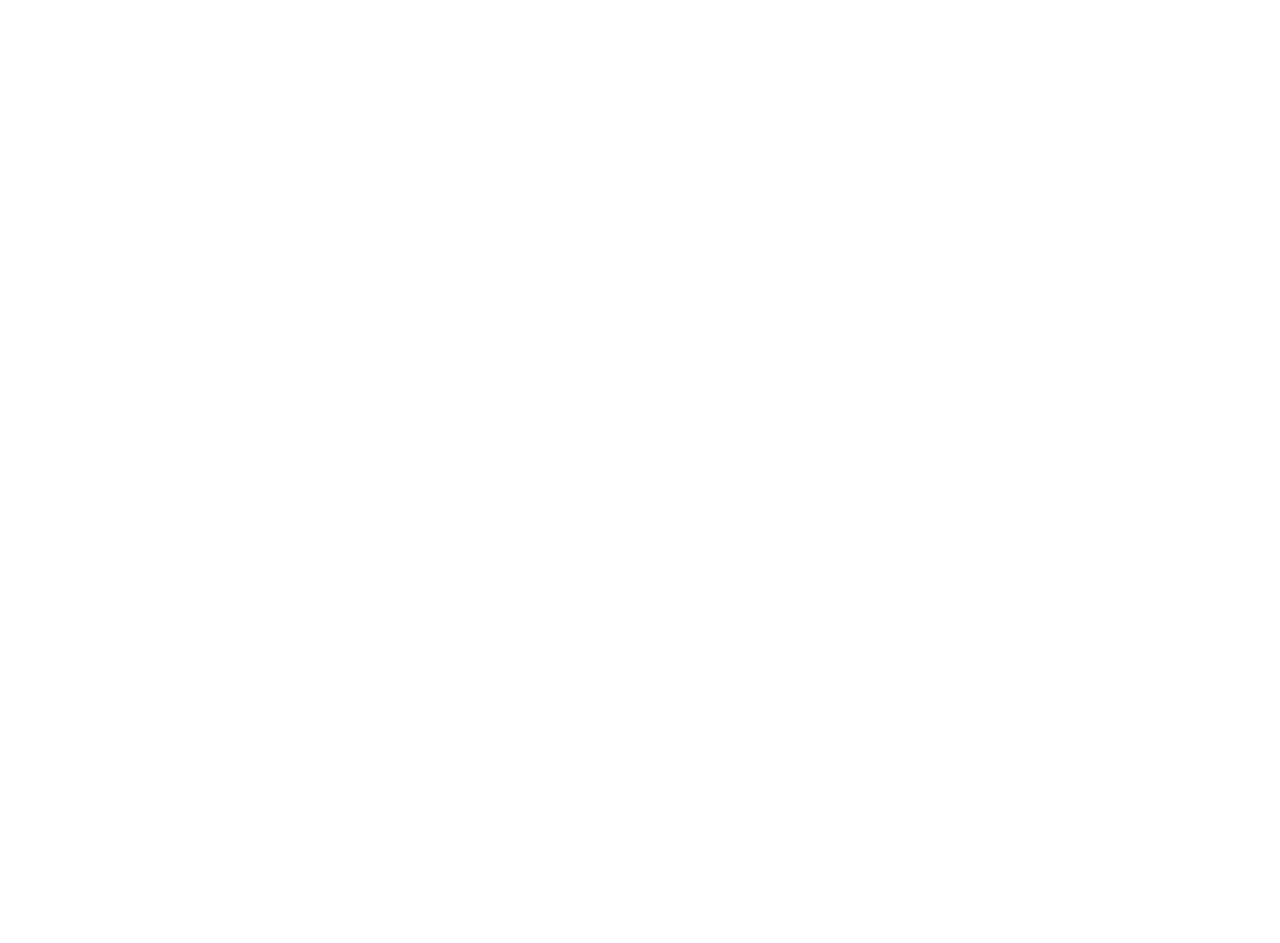
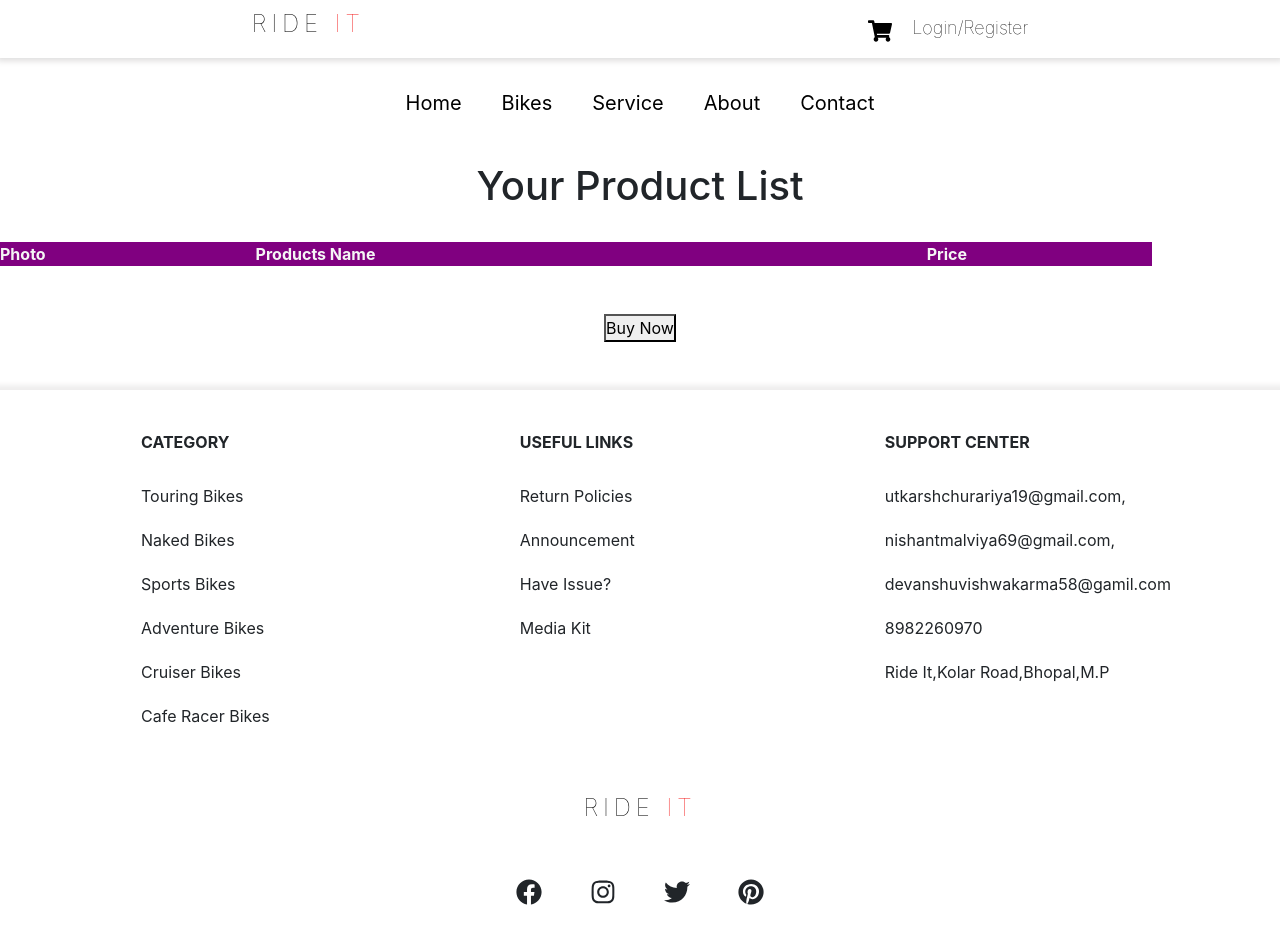
Before and after one commit to Utk1rs8/React_internship, a React (Create React App) app: page /cartitem in a window 1280 px wide. Before the commit this address had no page. Before the commit the page ends 800 px from the top, so only its background shows below. Built offline with nearby package versions, Linux system fonts and the light colour scheme.

Commit message:
bikedetails

```diff
--- a/src/App.js
+++ b/src/App.js
@@ -12,6 +12,7 @@ import AdminDashboard from "./AdminDashboard";
 import SliderDetail from "./SliderDetail";
 import Accessories from "./Accessories";
 import BikeDetails from "./Bikedetails";
+import CartItem from "./Cartitem";
 
 
 
@@ -34,6 +35,7 @@ const App=()=>{
               <Route path="sliderdetail" element={<SliderDetail/>}/>
               <Route path="accessories" element={<Accessories/>}/>
               <Route path="Adminlogin" element={<AdminDashboard/>}/>
+              <Route path="cartitem" element={<CartItem/>} />
             </Route>
            </Routes>
         </BrowserRouter>
--- a/src/Bikedetails.js
+++ b/src/Bikedetails.js
@@ -1,9 +1,12 @@
 import { useParams } from 'react-router-dom';
 import { useState, useEffect } from 'react';
 import axios from 'axios';
+import { useDispatch } from 'react-redux';
+import { addtoCart } from "./cartSlice";
 
 const BikeDetails = () => {
   const { id } = useParams();
+  const dispatch= useDispatch();
   const [product, setProduct] = useState(null);
 
   useEffect(() => {
@@ -30,6 +33,7 @@ const BikeDetails = () => {
       <h1>Fuel Tank:{product.fuel_tank}</h1>
       <h1>Power:{product.power}</h1>
       <h1>Torque:{product.tourque}</h1>
+      <button onClick={()=>{dispatch(addtoCart({id:product.id, name:product.name, price:product.price, image:product.image }))}}>Add to Cart</button>
     </div>
     </>
   );
--- /dev/null
+++ b/src/Cartitem.js
@@ -0,0 +1,63 @@
+import {useSelector, useDispatch} from "react-redux";
+import { removeItem} from "./cartSlice";
+import { useNavigate } from "react-router-dom";
+const CartItem=()=>{
+    const cartData= useSelector((state)=>state.mycart.cart);
+    const dispatch= useDispatch();
+    const mynav= useNavigate();
+    let netAmount=0;
+     const ans=cartData.map((key)=>{
+            netAmount+=key.price*key.qnty;
+           return(
+            <>
+              <tr>
+                <td> <img src={key.image} width="100"/></td>
+                <td className="cart-txt"> {key.name} </td>
+                <td className="cart-txt"> ${key.price} </td>
+                <td>
+                 <button className="p-but1" onClick={()=>{dispatch(removeItem(key.id))}}>Remove</button>
+                </td>
+              </tr>
+              <tr align="left">
+                    </tr>
+            </>
+           )
+     })
+
+
+const BuyNow=()=>{
+  mynav("/buynow");
+}
+
+    return(
+        <>
+         <br/>
+          <center><h1 className="cart-product-name">Your Product List</h1></center>
+                 <br/>
+                 <table width="90%" align="center" >
+                    <tr align="left" style={{backgroundColor:"purple",color:"whitesmoke"}}>
+                        <th className="cart-up-txt"> Photo </th>
+                        <th className="cart-up-txt"> Products Name</th>
+                        <th className="cart-up-txt"> Price</th>
+                        <th> </th>
+                    </tr>
+                    {ans}
+                    <tr align="left">
+                        <th> </th>
+                        <th></th>
+                        <th> </th>
+                        <th> </th>
+                    </tr>
+                 </table>
+
+              <br/> <br/>
+             <center>
+             <button className="cart-buy" onClick={BuyNow}> Buy Now </button>
+             </center>
+             <br/>
+             <br/>
+
+        </>
+    )
+}
+export default CartItem;
--- a/src/Layout.js
+++ b/src/Layout.js
@@ -15,7 +15,7 @@ const Layout=()=>{
 
                 <div id="Cartandlog">
                      <div id="cart">
-                        <Link id="carticon"><FaShoppingCart/></Link>
+                        <Link to="cartitem" id="carticon"><FaShoppingCart/></Link>
                     </div>
                      <div id="logreg">
                         <Link id="loginform" to="loginform">Login</Link>
--- a/src/cartSlice.js
+++ b/src/cartSlice.js
@@ -23,38 +23,6 @@ const cartSlice= createSlice({
 
         },
 
-        addQTY:(state, action)=>{
-            let id=action.payload.id;
-
-           for (var i=0; i<state.cart.length; i++)
-           {
-            if (state.cart[i].id==id)
-            {
-                state.cart[i].qnty++;
-            }
-           }
-
-        },
-        removeQTY:(state, action)=>{
-            let id=action.payload.id;
-
-           for (var i=0; i<state.cart.length; i++)
-           {
-            if (state.cart[i].id==id)
-            {
-                if (state.cart[i].qnty<=1)
-                {
-                    alert("atlest one product necessary!!");
-                }
-                else
-                {
-                state.cart[i].qnty--;
-                }
-            }
-           }
-
-        },
-
        removeItem:(state, action)=>{
           state.cart=state.cart.filter((item)=>item.id!=action.payload);
        },
@@ -65,5 +33,5 @@ const cartSlice= createSlice({
     }
 });
 
-export const {addtoCart, addQTY, removeQTY, removeItem, cartEmpty}= cartSlice.actions;
+export const {addtoCart, removeItem, cartEmpty}= cartSlice.actions;
 export default cartSlice.reducer;
```
